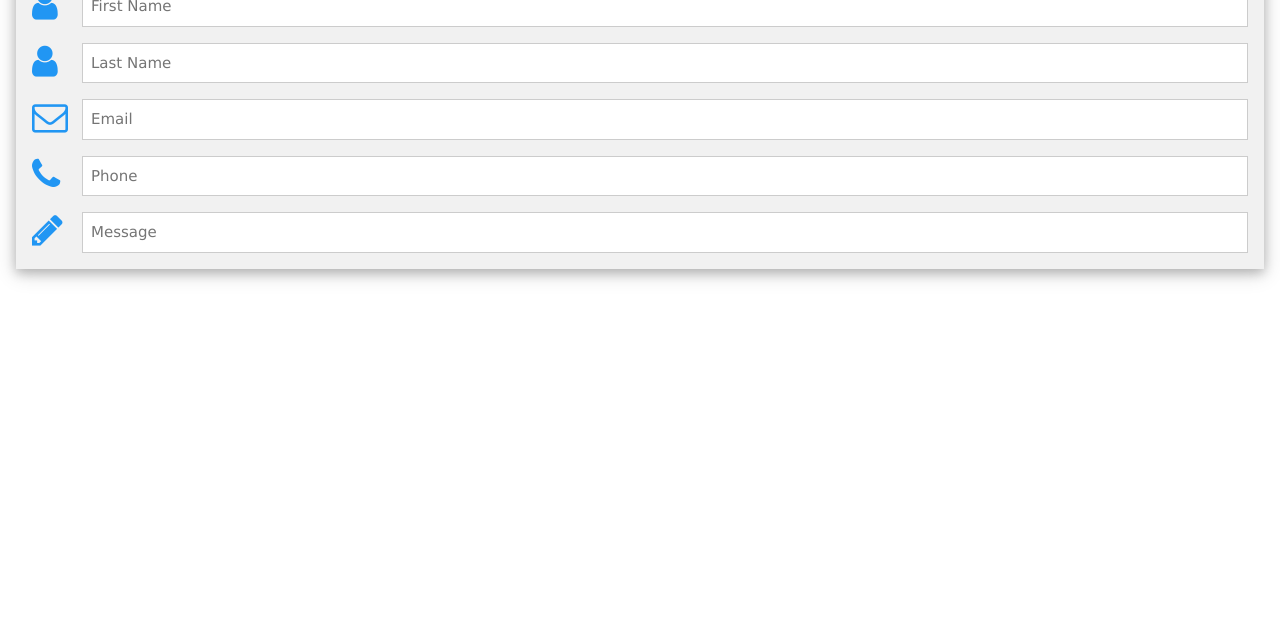
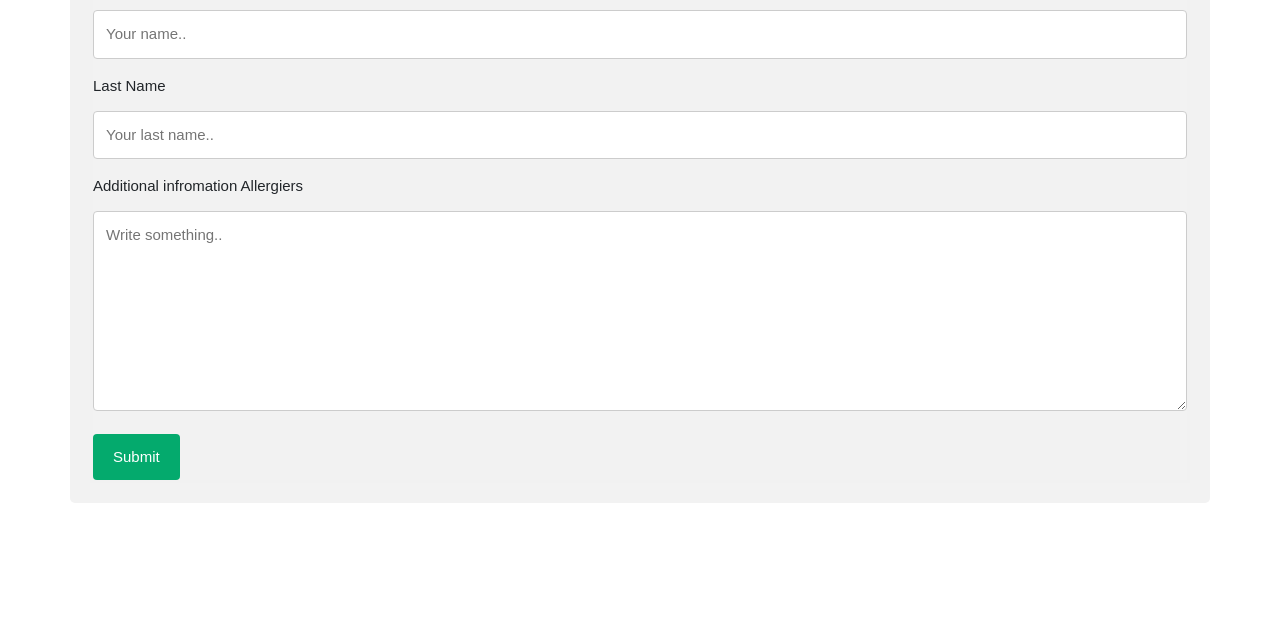
Before and after one commit to tomfinnegan/aliens, a plain HTML site: page contact us.html in a window 1280 px wide. Shown: the part 167-800 px from the top of the page. Drawn offline with nearby package versions, Linux system fonts and the light colour scheme.

Commit message:
ammended contact us page

```diff
--- a/contact us.html
+++ b/contact us.html
@@ -10,11 +10,18 @@
   <script src="https://maxcdn.bootstrapcdn.com/bootstrap/4.5.2/js/bootstrap.min.js"></script>
   <link rel="stylesheet" href="https://www.w3schools.com/w3css/4/w3.css">
 <link rel="stylesheet" href="https://cdnjs.cloudflare.com/ajax/libs/font-awesome/4.7.0/css/font-awesome.min.css">
-  <link rel stylesheet  href = "style.css">
+  <link rel= "stylesheet" href = "style.css">
+
 </head>
 <body>
 
-<nav class="navbar navbar-expand-md bg-dark navbar-dark">
+
+</head>
+<body>
+
+
+
+    <nav class="navbar navbar-expand-md bg-dark navbar-dark">
   <a class="navbar-brand" href="#">Lovely Food</a>
   <button class="navbar-toggler" type="button" data-toggle="collapse" data-target="#collapsibleNavbar">
     <span class="navbar-toggler-icon"></span>
@@ -37,42 +44,24 @@
   </div>
 </nav>
 <br>
-<form action="/action_page.php" class="w3-container w3-card-4 w3-light-grey w3-text-blue w3-margin">
-<h2 class="w3-center">Contact Us</h2>
+<h3>Contact Us</h3>
 
-<div class="w3-row w3-section">
-  <div class="w3-col" style="width:50px"><i class="w3-xxlarge fa fa-user"></i></div>
-    <div class="w3-rest">
-      <input class="w3-input w3-border" name="first" type="text" placeholder="First Name">
-    </div>
-</div>
+<div class="container">
+  <form action="/action_page.php">
+    <label for="fname">First Name</label>
+    <input type="text" id="fname" name="firstname" placeholder="Your name..">
 
-<div class="w3-row w3-section">
-  <div class="w3-col" style="width:50px"><i class="w3-xxlarge fa fa-user"></i></div>
-    <div class="w3-rest">
-      <input class="w3-input w3-border" name="last" type="text" placeholder="Last Name">
-    </div>
-</div>
+    <label for="lname">Last Name</label>
+    <input type="text" id="lname" name="lastname" placeholder="Your last name..">
 
-<div class="w3-row w3-section">
-  <div class="w3-col" style="width:50px"><i class="w3-xxlarge fa fa-envelope-o"></i></div>
-    <div class="w3-rest">
-      <input class="w3-input w3-border" name="email" type="text" placeholder="Email">
-    </div>
-</div>
 
-<div class="w3-row w3-section">
-  <div class="w3-col" style="width:50px"><i class="w3-xxlarge fa fa-phone"></i></div>
-    <div class="w3-rest">
-      <input class="w3-input w3-border" name="phone" type="text" placeholder="Phone">
-    </div>
-</div>
 
-<div class="w3-row w3-section">
-  <div class="w3-col" style="width:50px"><i class="w3-xxlarge fa fa-pencil"></i></div>
-    <div class="w3-rest">
-      <input class="w3-input w3-border" name="message" type="text" placeholder="Message">
-    </div>
+
+    <label for="subject">Additional infromation Allergiers</label>
+    <textarea id="subject" name="subject" placeholder="Write something.." style="height:200px"></textarea>
+
+    <input type="submit" value="Submit">
+  </form>
 </div>
 
      <script src= "index.js">
--- a/style.css
+++ b/style.css
@@ -1,6 +1,8 @@
-* {
-  box-sizing: border-box;
-}
+
+
+
+body {font-family: Arial, Helvetica, sans-serif;}
+* {box-sizing: border-box;}
 
 body {
   margin: 0;
@@ -464,7 +466,6 @@ body {
 }=
 
 
-------------------
 
 .gallery {
     display: grid;
@@ -472,3 +473,41 @@ body {
     grid-template-rows: repeat(8, 5vw);
     grid-gap: 15px;
 }
+
+h3{
+    text-align: center;
+}
+
+/* Style inputs with type="text", select elements and textareas */
+input[type=text], select, textarea {
+  width: 100%; /* Full width */
+  padding: 12px; /* Some padding */
+  border: 1px solid #ccc; /* Gray border */
+  border-radius: 4px; /* Rounded borders */
+  box-sizing: border-box; /* Make sure that padding and width stays in place */
+  margin-top: 6px; /* Add a top margin */
+  margin-bottom: 16px; /* Bottom margin */
+  resize: vertical /* Allow the user to vertically resize the textarea (not horizontally) */
+}
+
+/* Style the submit button with a specific background color etc */
+input[type=submit] {
+  background-color: #04AA6D;
+  color: white;
+  padding: 12px 20px;
+  border: none;
+  border-radius: 4px;
+  cursor: pointer;
+}
+
+/* When moving the mouse over the submit button, add a darker green color */
+input[type=submit]:hover {
+  background-color: #45a049;
+}
+
+/* Add a background color and some padding around the form */
+.container {
+  border-radius: 5px;
+  background-color: #f2f2f2;
+  padding: 20px;
+}
```
